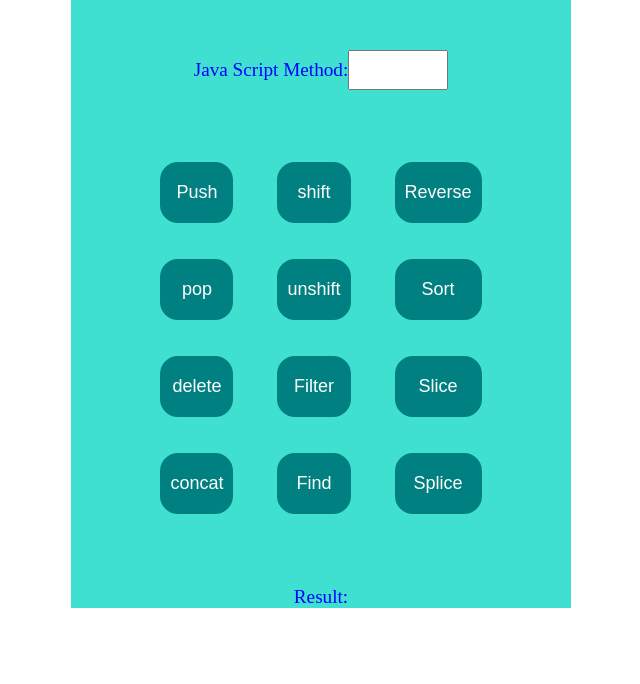
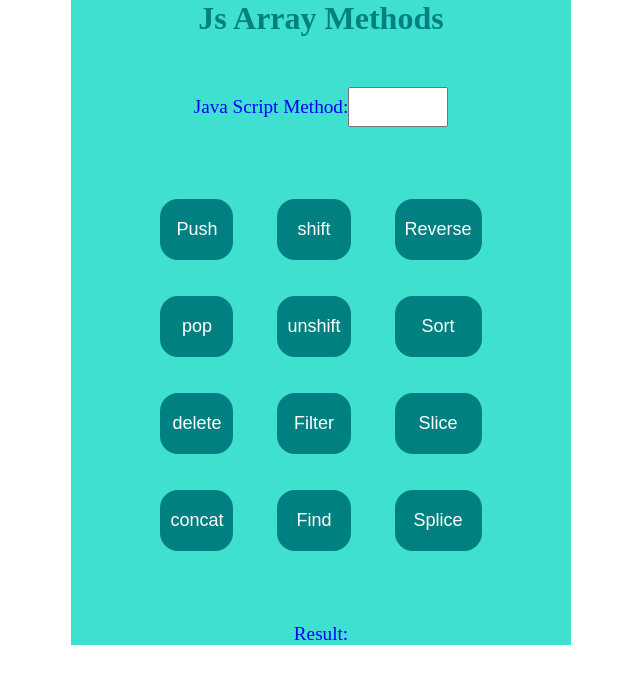
Before and after one commit to Sakthisundarraj/JS-Array-Method, a plain HTML site: page index.html in a window 1280 px wide. Shown: the whole page, without its empty margins (319-959 px from the left). Drawn offline with Linux system fonts and the light colour scheme.

Commit message:
Update index.html

```diff
--- a/index.html
+++ b/index.html
@@ -11,6 +11,7 @@
 <body>
 
     <div class="mainContainer">
+        <h1>Js Array Methods</h1>
         <div class="search">
             <label>Java Script Method:</label>
             <input id="input"><br>
```
